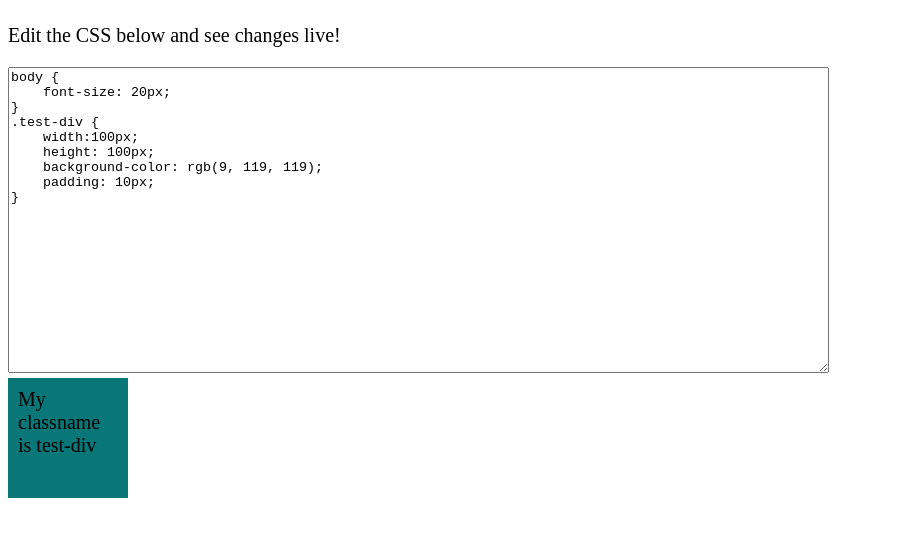
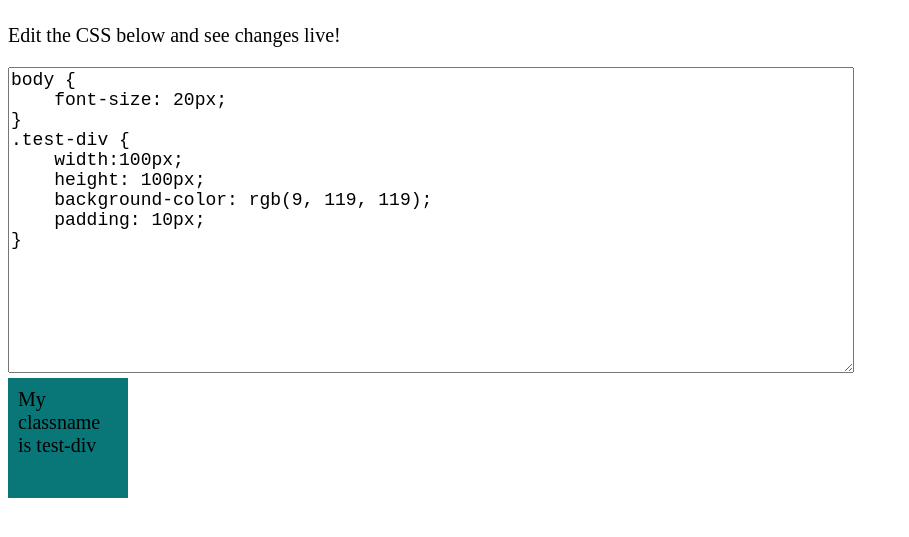
Before and after one commit to hamdivazim/Live-CSS-Editor, a plain HTML site: page index.html in a window 1280 px wide. Shown: the part 77-614 px from the top of the page, without its empty margins (0-909 px from the left). Drawn offline with Linux system fonts and the light colour scheme.

Commit message:
Improve textarea

```diff
--- a/index.html
+++ b/index.html
@@ -21,7 +21,7 @@
             }
         </style>
 
-        <textarea name="Text1" cols="100" rows="20" id="css-editor-textarea" onkeyup="update();">
+        <textarea name="Text1" cols="75" rows="15" id="css-editor-textarea" onkeyup="update();">
 body {
     font-size: 20px;
 }
--- a/style.css
+++ b/style.css
@@ -20,3 +20,6 @@
 .test-div {
     transition: 2s;
 }
+#css-editor-textarea {
+    font-size: 18px;
+}
```
